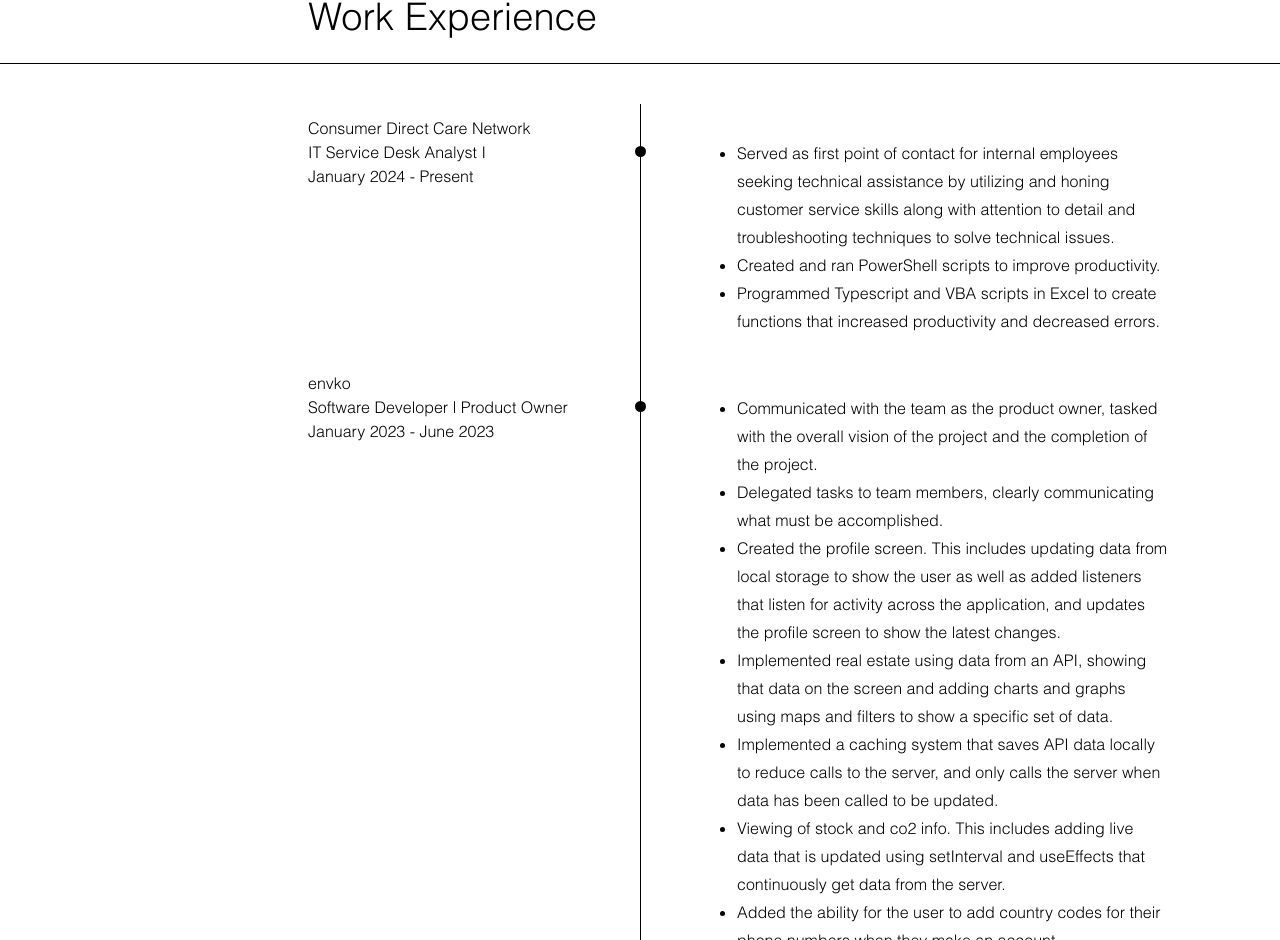
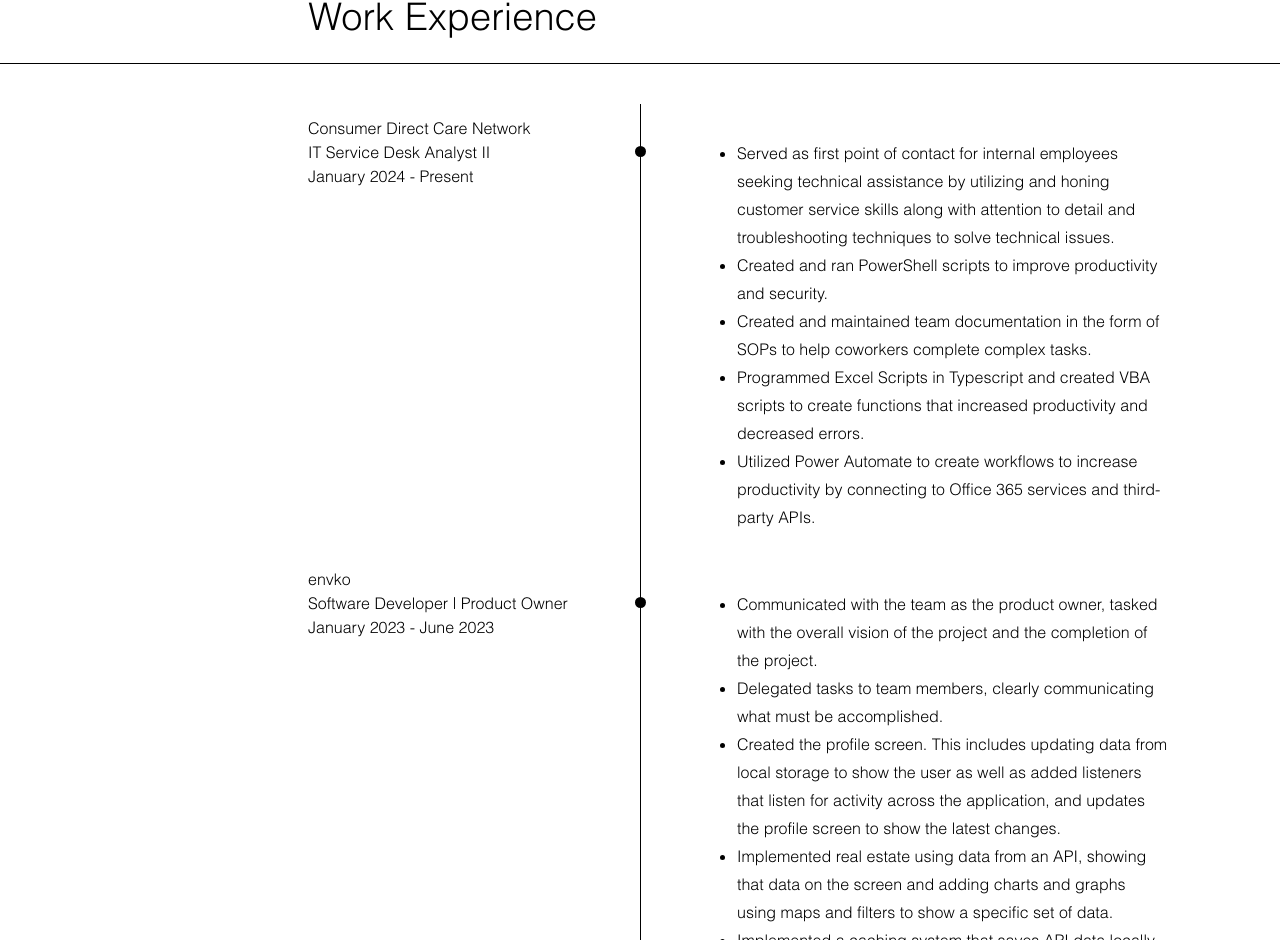
Before and after one commit to MrPork1/Portfolio, a Next.js app: page /about in a window 1280 px wide. Shown: the part 1337-2277 px from the top of the page. Built offline with nearby package versions, Linux system fonts and the light colour scheme.

Commit message:
Updated work experience for promotion

```diff
--- a/src/app/components/about/WorkExperience.tsx
+++ b/src/app/components/about/WorkExperience.tsx
@@ -20,7 +20,7 @@
                 <div className="-ml-[6px] mr-3 h-[11px] w-[11px] rounded-full bg-black dark:bg-neutral-500"></div>
                 <div className="md:relative md:right-[350px]">
                   <p>Consumer Direct Care Network</p>
-                  <p>IT Service Desk Analyst I</p>
+                  <p>IT Service Desk Analyst II</p>
                   <p>January 2024 - Present</p>
                 </div>
               </div>
@@ -28,8 +28,10 @@
                 <h4 className="text-[16px]">
                   <ul className="ml-10 md:ml-20 list-disc leading-7">
                     <li>Served as first point of contact for internal employees seeking technical assistance by utilizing and honing customer service skills along with attention to detail and troubleshooting techniques to solve technical issues.</li>
-                    <li>Created and ran PowerShell scripts to improve productivity.</li>
-                    <li>Programmed Typescript and VBA scripts in Excel to create functions that increased productivity and decreased errors.</li>
+                    <li>Created and ran PowerShell scripts to improve productivity and security.</li>
+                    <li>Created and maintained team documentation in the form of SOPs to help coworkers complete complex tasks.</li>
+                    <li>Programmed Excel Scripts in Typescript and created VBA scripts to create functions that increased productivity and decreased errors.</li>
+                    <li>Utilized Power Automate to create workflows to increase productivity by connecting to Office 365 services and third-party APIs.</li>
                   </ul>
                 </h4>
               </div>
```
